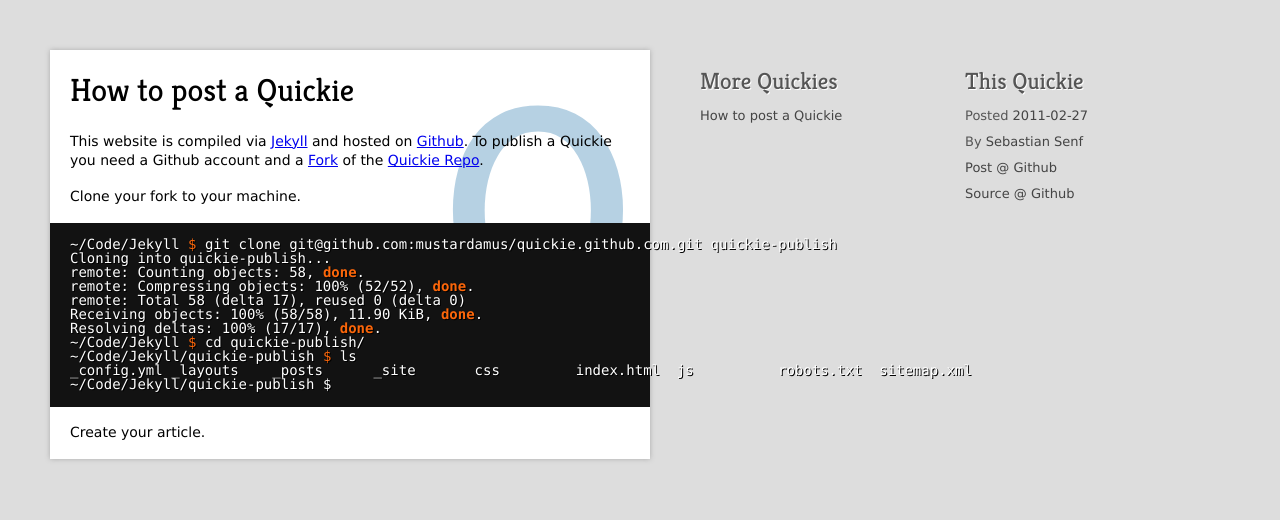
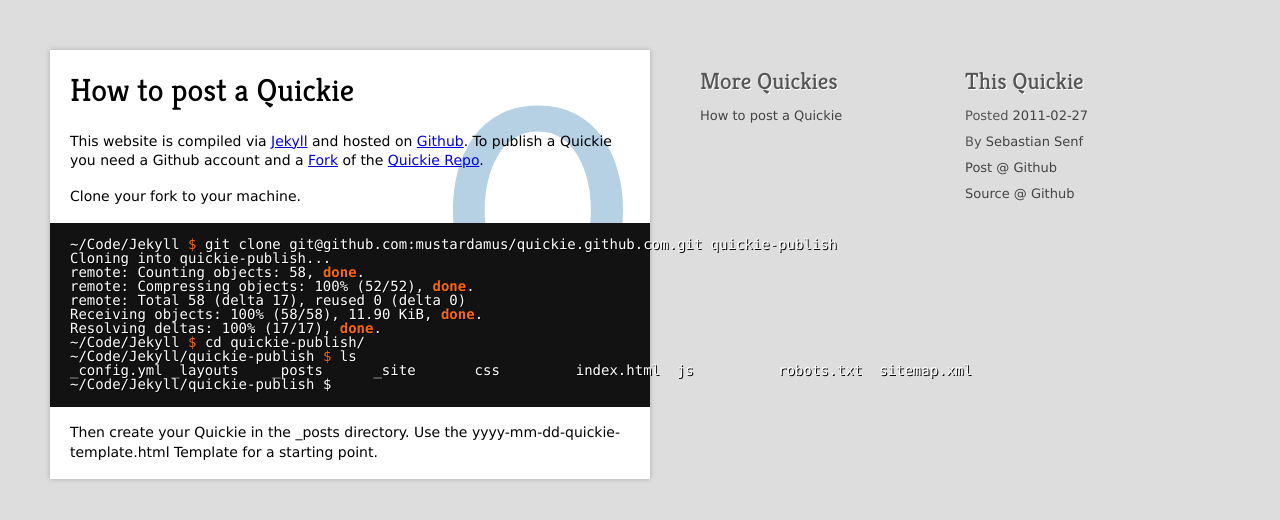
Before and after one commit to quickie/quickie.github.com, a Jekyll site: the page built from _posts/2011-02-27-how-to-post-a-quickie.html, in a window 1280 px wide. Shown: the top 520 px of the page. Built offline with Jekyll 4.4.1, drawn with Linux system fonts in a browser that asks for light colours; nearby versions of some CDN libraries.

Commit message:
made article changes

```diff
--- a/_posts/2011-02-27-how-to-post-a-quickie.html
+++ b/_posts/2011-02-27-how-to-post-a-quickie.html
@@ -32,7 +32,8 @@
 ~/Code/Jekyll/quickie-publish ${% endhighlight %}
 
   <p>
-    Create your article.
+    Then create your Quickie in the <code>_posts</code> directory. Use the
+    <code>yyyy-mm-dd-quickie-template.html</code> Template for a starting point.
   </p>
 </div>
 
--- a/_posts/yyyy-mm-dd-quickie-template.html
+++ b/_posts/yyyy-mm-dd-quickie-template.html
@@ -11,7 +11,8 @@
   <p>
     Write an short intro, what your stuff is doing and where the visitor should pay attention.
     Create your JS file with the same name as this post (yyyy-mm-dd-slug) but with the .js extension.
-    This script will be loaded automatically. If you need to include more scripts do so in your post.. it's HTML :)
+    This script will be loaded automatically. If you need to include more scripts do so in your post..
+    <code>it's HTML :)</code>
   </p>
 
   <h4>Highlight a source code with a heading</h4>
```
